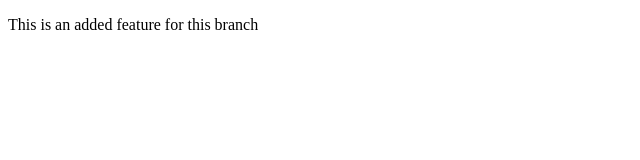
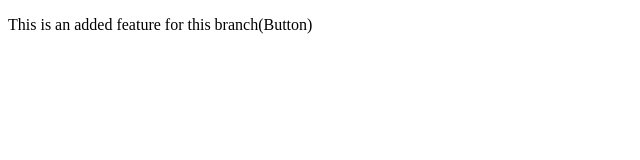
Before and after one commit to MalayHere/localrepo, a plain HTML site: page index.html in a window 1280 px wide. Shown: the full height of the page, 0-640 px from the left. Drawn offline with Linux system fonts and the light colour scheme.

```diff
--- a/index.html
+++ b/index.html
@@ -5,6 +5,6 @@
     <title>Title</title>
 </head>
 <body>
-<p>This is an added feature for this branch</p>
+<p>This is an added feature for this branch(Button)</p>
 </body>
 </html>
```
